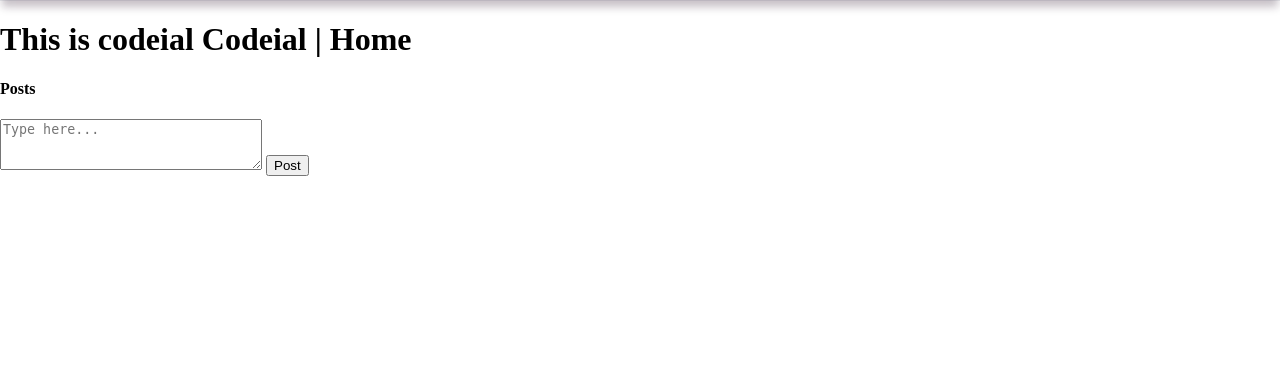
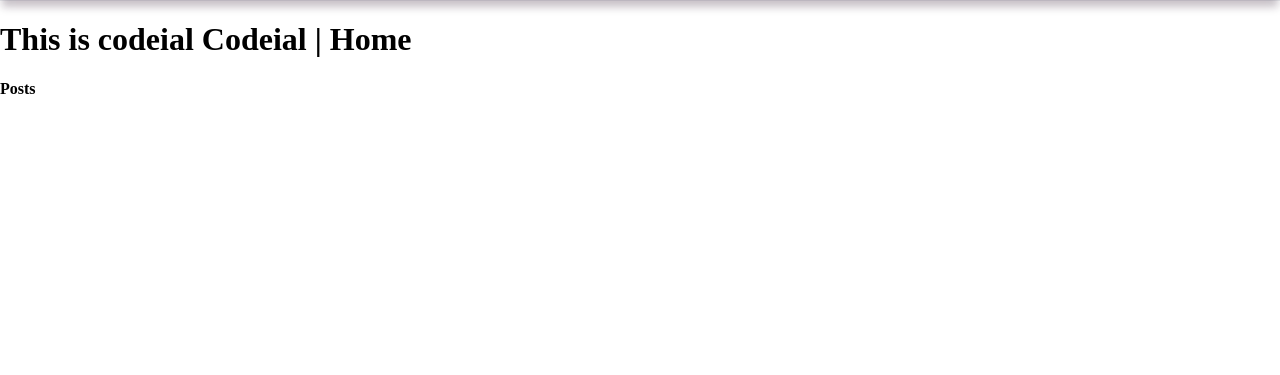
Before and after one commit to 16abhip/codeial, a Node server app: page / in a window 1280 px wide. Shown: the part 67-442 px from the top of the page. Run offline with Node 20, Linux system fonts and the light colour scheme; data that the repository does not hold is empty; some libraries are stand-ins or nearby versions.

Commit message:
restrict to user who is not sign in cannot post at two level 1. not showing form 2. at router check authentication

```diff
--- a/routes/posts.js
+++ b/routes/posts.js
@@ -1,9 +1,11 @@
 const express = require('express');
+const { Passport } = require('passport/lib');
 const router = express.Router();
+const passport = require('passport');
 
 const postController = require('../controllers/posts_controller');
 
 console.log('post router is up');
 router.get('/like', postController.like);
-router.post('/create', postController.create);
+router.post('/create',passport.checkAuthentication, postController.create);
 module.exports = router;
--- a/views/home.ejs
+++ b/views/home.ejs
@@ -2,6 +2,7 @@
 
  <section id="feed-posts">
     <h4>Posts</h4>
+    <% if (locals.user){%>
     <form action="/posts/create" id="new-post-form" method="post">
         <textarea name="content" id="" cols="30" placeholder="Type here..." rows="3"></textarea>
         <input type="submit" value="Post">
@@ -16,4 +17,5 @@
             </small>
         <% } %>
     </div>
+    <%}%>
  </section>
```
